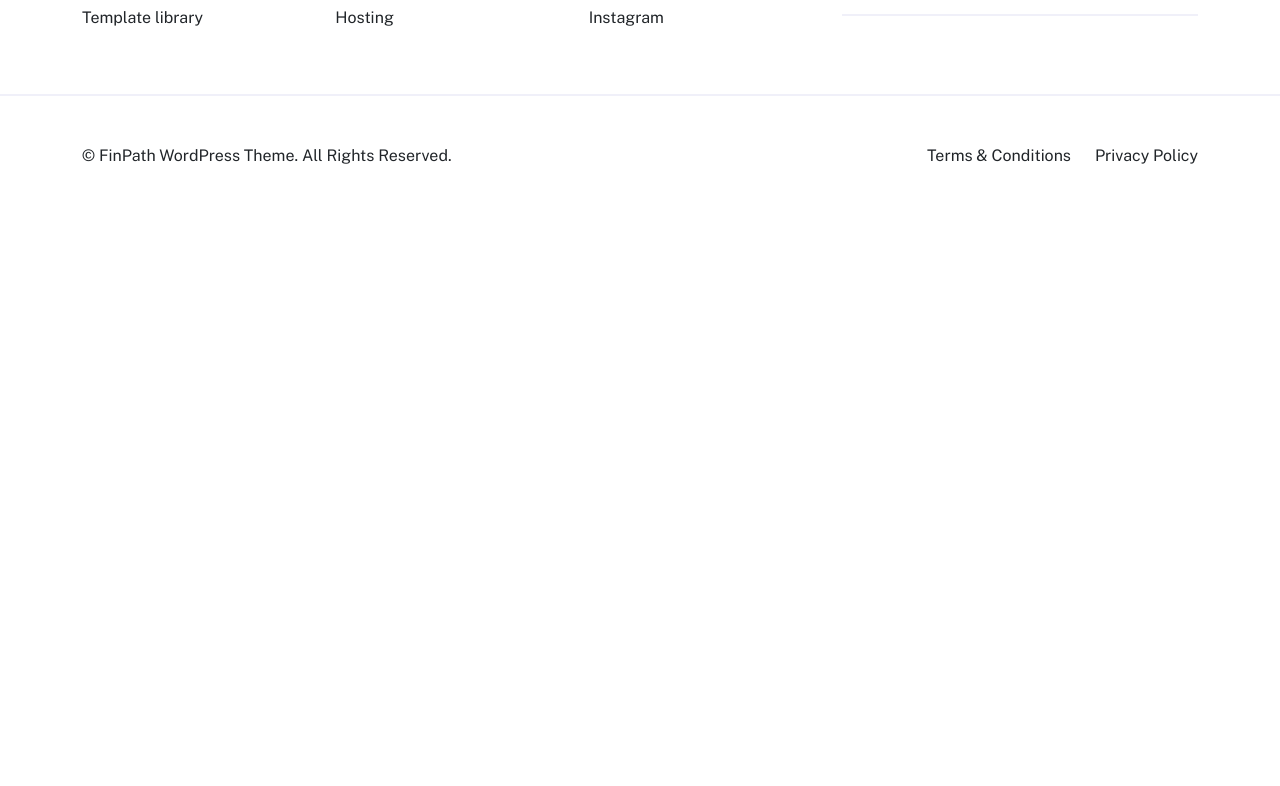
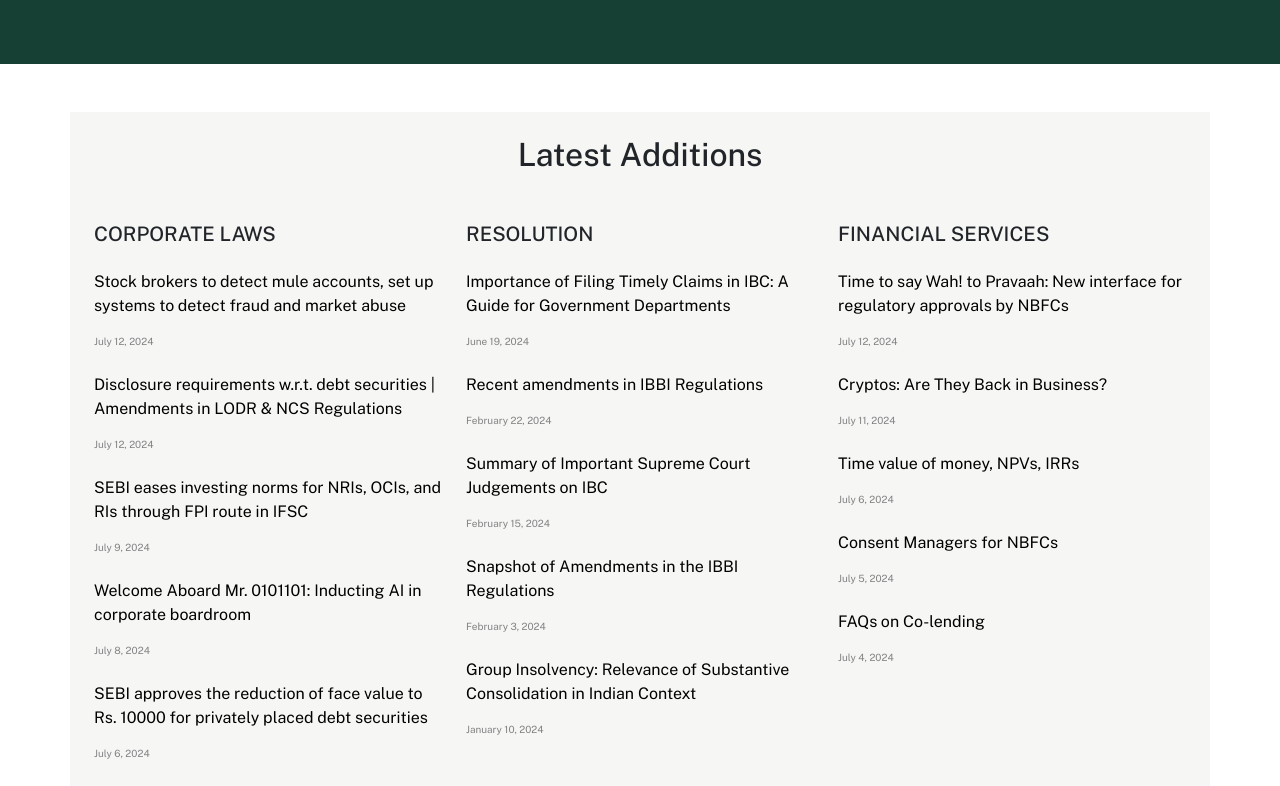
Before and after one commit to DivyaG7/ck, a React (Create React App) app: page /news in a window 1280 px wide. Shown: the part 414-1200 px from the top of the page. Before the commit the page ends 800 px from the top, so only its background shows below. Built offline with nearby package versions, Linux system fonts and the light colour scheme.

Commit message:
Initial commit

```diff
--- /dev/null
+++ b/src/components/news.css
@@ -0,0 +1,8 @@
+#news a{
+    text-decoration: none;
+    color: black;
+}
+
+#news a:hover{
+    text-decoration: 1px underline;
+}
--- a/src/components/news.jsx
+++ b/src/components/news.jsx
@@ -1,7 +1,123 @@
 import React from 'react'
+import { Link } from 'react-router-dom'
+import '../components/news.css'
 
 export const News = () => {
   return (
-    <div>news</div>
+    <div>
+      <div id='about' className='p-5 w-100' style={{ background: '#174035', color: 'white', display: 'flex', flexDirection: 'column', justifyContent: 'center', alignItems: 'center', gap: 5, textAlign: 'center' }}>
+        <h1 className='mt-5' style={{ fontSize: '50px', textAlign: 'center' }}>Blog</h1>
+        <p style={{ fontSize: '20px', width: '50%' }}>Discover a wealth of insightful materials meticulously crafted to provide you with a comprehensive understanding of the latest trends.</p>
+        <ul className='mb-5' style={{ display: 'flex', justifyContent: 'center', alignItems: 'center', gap: 5, listStyle: 'none' }}>
+          <li className="underline"><Link to='/' style={{ textDecoration: 'none', color: 'white' }}>Home</Link></li>
+          <li>{'>'}</li>
+          <li>Blog</li>
+        </ul>
+      </div>
+
+
+      <section>
+        <div className='container mt-5 mb-5 p-4' style={{ background: '#f6f6f4' }}>
+          <h2>Latest Additions</h2>
+          <div className='row mt-5' style={{ textAlign: 'left' }}>
+            <div className='col-md-4 mb-4'>
+              <div className='d-flex flex-column' id='news'>
+                <h5>CORPORATE LAWS</h5>
+                <div className='mt-3'>
+                  <p><a href='/'>Stock brokers to detect mule accounts, set up systems to detect fraud and market abuse</a></p>
+                  <p style={{ fontSize: '10px', color: '#818283' }}>July 12, 2024</p>
+                </div>
+
+                <div className='mt-2'>
+                  <p><a href='/'>Disclosure requirements w.r.t. debt securities | Amendments in LODR & NCS Regulations</a></p>
+                  <p style={{ fontSize: '10px', color: '#818283' }}>July 12, 2024</p>
+                </div>
+
+                <div className='mt-2'>
+                  <p><a href='/'>SEBI eases investing norms for NRIs, OCIs, and RIs through FPI route in IFSC</a></p>
+                  <p style={{ fontSize: '10px', color: '#818283' }}>July 9, 2024</p>
+                </div>
+
+                <div className='mt-2'>
+                  <p><a href='/'>Welcome Aboard Mr. 0101101: Inducting AI in corporate boardroom</a></p>
+                  <p style={{ fontSize: '10px', color: '#818283' }}>July 8, 2024</p>
+                </div>
+
+                <div className='mt-2'>
+                  <p><a href='/'>SEBI approves the reduction of face value to Rs. 10000 for privately placed debt securities</a></p>
+                  <p style={{ fontSize: '10px', color: '#818283' }}>July 6, 2024</p>
+                </div>
+              </div>
+            </div>
+
+            <div className='mb-5 d-md-none' style={{ borderBottom: '2px solid #f0f0f9' }}></div>
+
+
+            <div className='col-md-4 mb-4'>
+              <div className='d-flex flex-column' id='news'>
+                <h5>RESOLUTION</h5>
+                <div className='mt-3'>
+                  <p><a href='/'>Importance of Filing Timely Claims in IBC: A Guide for Government Departments</a></p>
+                  <p style={{ fontSize: '10px', color: '#818283' }}>June 19, 2024</p>
+                </div>
+
+                <div className='mt-2'>
+                  <p><a href='/'>Recent amendments in IBBI Regulations</a></p>
+                  <p style={{ fontSize: '10px', color: '#818283' }}>February 22, 2024</p>
+                </div>
+
+                <div className='mt-2'>
+                  <p><a href='/'>Summary of Important Supreme Court Judgements on IBC</a></p>
+                  <p style={{ fontSize: '10px', color: '#818283' }}>February 15, 2024</p>
+                </div>
+
+                <div className='mt-2'>
+                  <p><a href='/'>Snapshot of Amendments in the IBBI Regulations</a></p>
+                  <p style={{ fontSize: '10px', color: '#818283' }}>February 3, 2024</p>
+                </div>
+
+                <div className='mt-2'>
+                  <p><a href='/'>Group Insolvency: Relevance of Substantive Consolidation in Indian Context</a></p>
+                  <p style={{ fontSize: '10px', color: '#818283' }}>January 10, 2024</p>
+                </div>
+              </div>
+            </div>
+
+            <div className='mb-5 d-md-none' style={{ borderBottom: '2px solid #f0f0f9' }}></div>
+
+
+            <div className='col-md-4 mb-4'>
+              <div className='d-flex flex-column' id='news'>
+                <h5>FINANCIAL SERVICES</h5>
+                <div className='mt-3'>
+                  <p><a href='/'>Time to say Wah! to Pravaah: New interface for regulatory approvals by NBFCs</a></p>
+                  <p style={{ fontSize: '10px', color: '#818283' }}>July 12, 2024</p>
+                </div>
+
+                <div className='mt-2'>
+                  <p><a href='/'>Cryptos: Are They Back in Business?</a></p>
+                  <p style={{ fontSize: '10px', color: '#818283' }}>July 11, 2024</p>
+                </div>
+
+                <div className='mt-2'>
+                  <p><a href='/'>Time value of money, NPVs, IRRs</a></p>
+                  <p style={{ fontSize: '10px', color: '#818283' }}>July 6, 2024</p>
+                </div>
+
+                <div className='mt-2'>
+                  <p><a href='/'>Consent Managers for NBFCs</a></p>
+                  <p style={{ fontSize: '10px', color: '#818283' }}>July 5, 2024</p>
+                </div>
+
+                <div className='mt-2'>
+                  <p><a href='/'>FAQs on Co-lending</a></p>
+                  <p style={{ fontSize: '10px', color: '#818283' }}>July 4, 2024</p>
+                </div>
+              </div>
+            </div>
+          </div>
+        </div>
+      </section>
+    </div>
   )
 }
```
